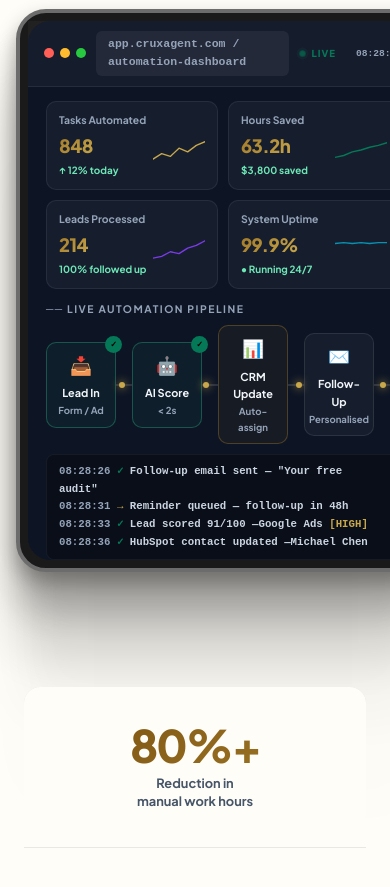
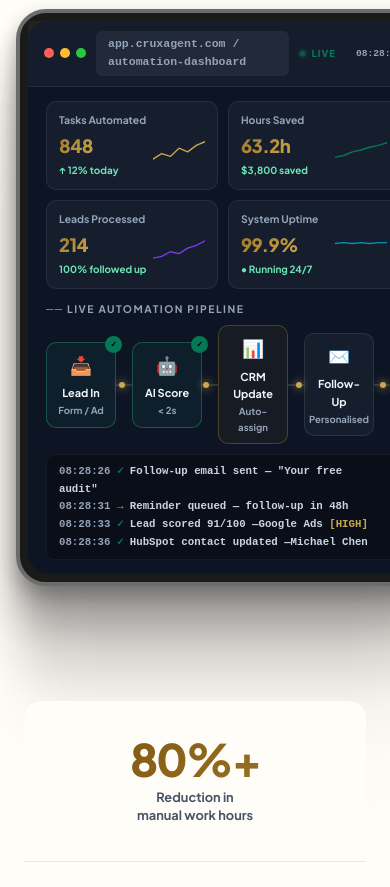
Before and after one commit to clipthathits/cruxagent-website, a plain HTML site: page index.html in a window 390 px wide. Shown: the part 1154-2041 px from the top of the page. Drawn offline with Linux system fonts and the light colour scheme; animation ran at ten frames a second.

Commit message:
Add files via upload

```diff
--- a/style.css
+++ b/style.css
@@ -1265,6 +1265,7 @@
       .scroll-perspective { position: relative; top: 0; height: auto; padding: 4rem 1rem 3rem; perspective: none; }
       .scroll-card-inner { height: auto; overflow: visible; }
       .scroll-card-wrap { transform: none !important; }
+      .mockup-body { height: auto; overflow: visible; padding-bottom: 14px; }
       .mockup-stat-row { grid-template-columns: repeat(2, 1fr); }
       .mockup-flow { gap: 0; overflow-x: auto; }
       .flow-node { padding: 8px 6px; min-width: 70px; }
```
